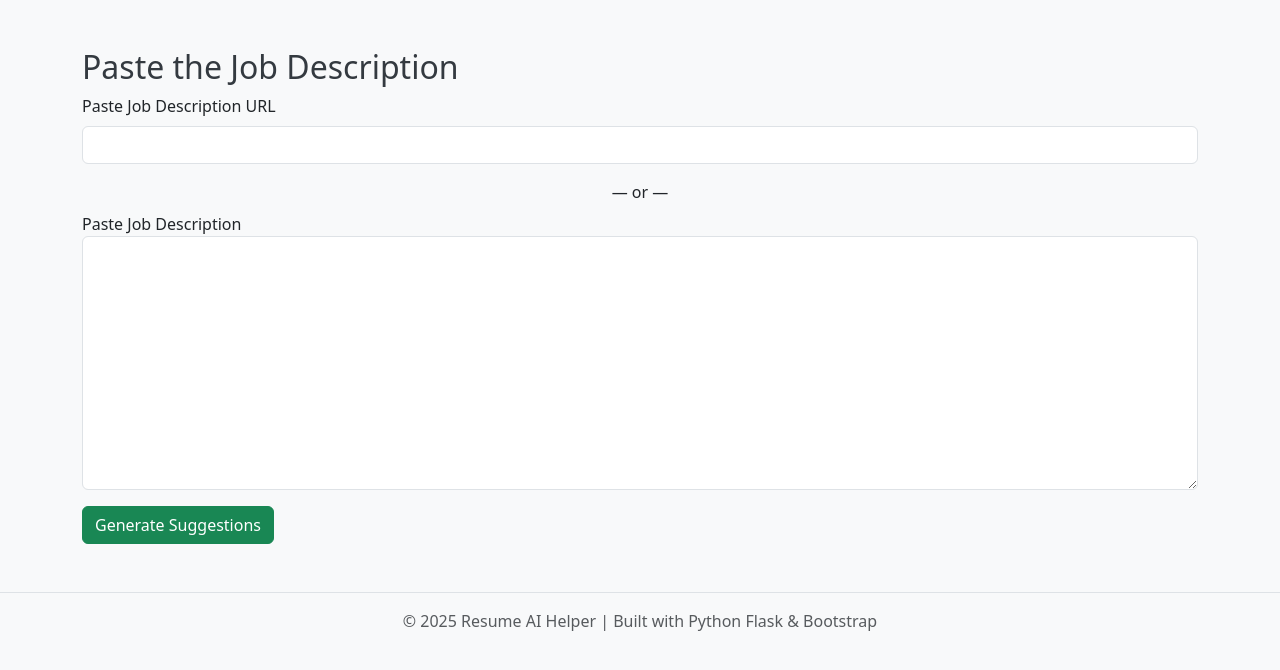
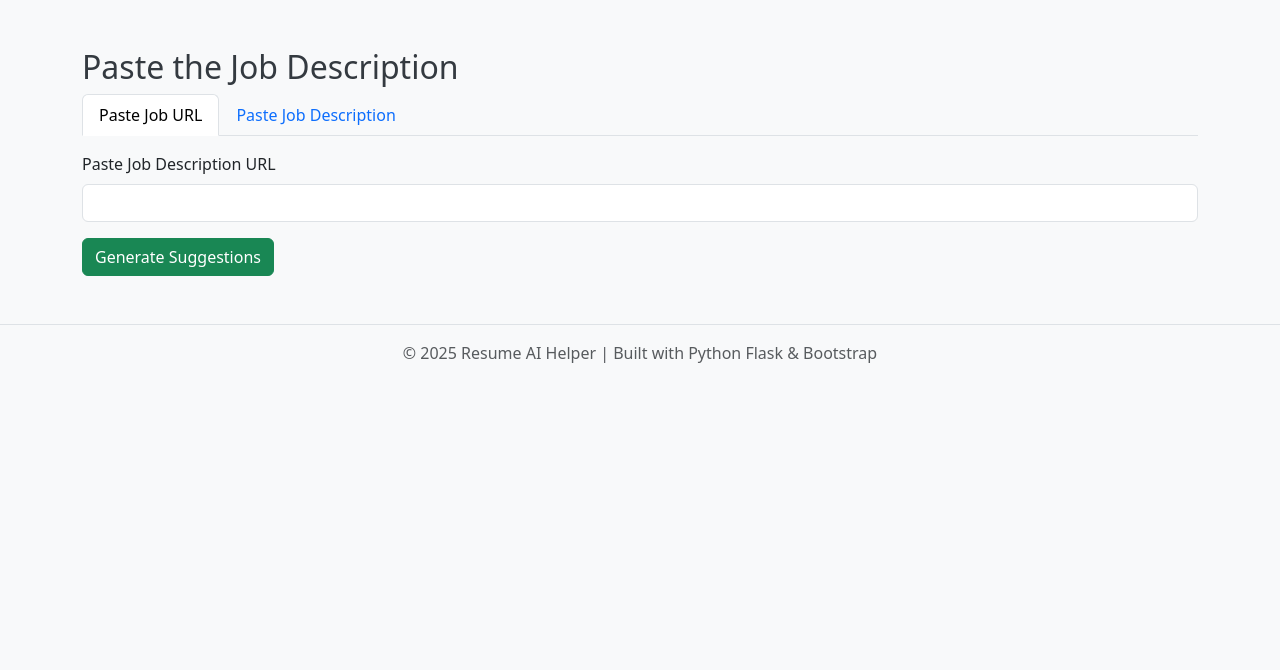
Before and after one commit to gustavowmarques/resume-ai-helper, a Flask app: page /job_description in a window 1280 px wide. Shown: the part 56-726 px from the top of the page. Run offline with Flask 3, Linux system fonts and the light colour scheme; some libraries are stand-ins or nearby versions.

Commit message:
bootstrap added to job description page

```diff
--- a/templates/job_description.html
+++ b/templates/job_description.html
@@ -15,17 +15,34 @@
 <h2>Paste the Job Description</h2>
 
 <form method="POST">
-    <div class="mb-3">
-        <label for="job_url"class="form-label">Paste Job Description URL</label>
+  <!-- Tabs -->
+  <ul class="nav nav-tabs mb-3" id="jobTab" role="tablist">
+    <li class="nav-item" role="presentation">
+      <button class="nav-link active" id="url-tab" data-bs-toggle="tab" data-bs-target="#url" type="button" role="tab">Paste Job URL</button>
+    </li>
+    <li class="nav-item" role="presentation">
+      <button class="nav-link" id="desc-tab" data-bs-toggle="tab" data-bs-target="#desc" type="button" role="tab">Paste Job Description</button>
+    </li>
+  </ul>
+
+  <div class="tab-content" id="jobTabContent">
+    <!-- URL Tab -->
+    <div class="tab-pane fade show active" id="url" role="tabpanel">
+      <div class="mb-3">
+        <label for="job_url" class="form-label">Paste Job Description URL</label>
         <input type="url" name="job_url" id="job_url" class="form-control" value="{{ job_url or '' }}">
+      </div>
     </div>
 
-    <p class="text-center my-2">— or —</p>
+    <!-- Description Tab -->
+    <div class="tab-pane fade" id="desc" role="tabpanel">
+      <div class="mb-3">
+        <label for="job" class="form-label">Paste Job Description</label>
+        <textarea class="form-control" id="job" name="job" rows="10">{{ job or '' }}</textarea>
+      </div>
+    </div>
+  </div>
 
-    <div class="mb-3">
-        <label for="job">Paste Job Description</label>
-        <textarea class="form-control" id="job" name="job" rows="10">{{ job or '' }}</textarea>
-    </div>
 
     {% include "partials/_loading.html" %}
     <button type="submit" class="btn btn-success">Generate Suggestions</button>
```
